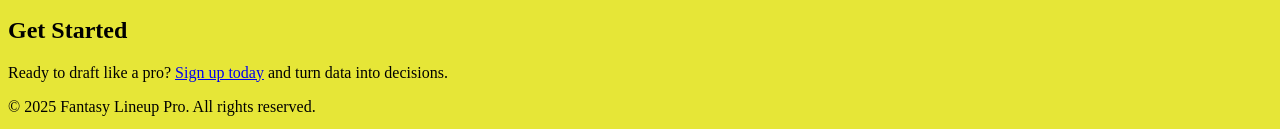
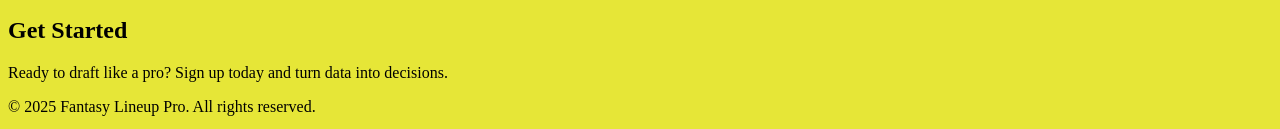
Before and after one commit to michaelmurphy22/INST377_Final_Project, a website: page public/about.html in a window 1280 px wide. Shown: the part 1123-1252 px from the top of the page. Drawn offline with Linux system fonts and the light colour scheme.

Commit message:
Add project files

```diff
--- a/public/about.html
+++ b/public/about.html
@@ -113,7 +113,7 @@
 
     <section id="get-started">
       <h2>Get Started</h2>
-      <p>Ready to draft like a pro? <a href="signup.html">Sign up today</a> and turn data into decisions.</p>
+      <p>Ready to draft like a pro? Sign up today and turn data into decisions.</p>
     </section>
   </main>
 
```
